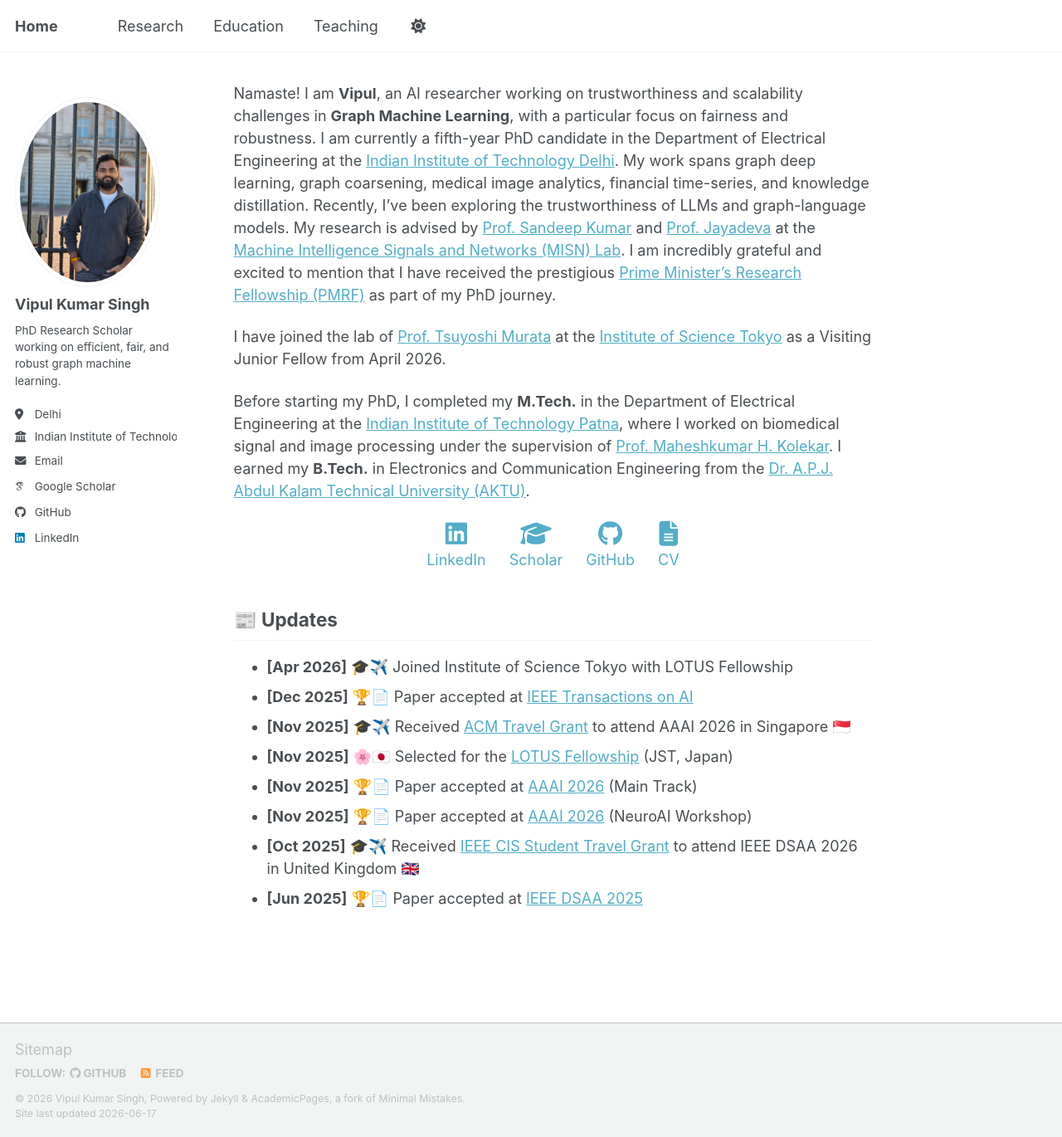
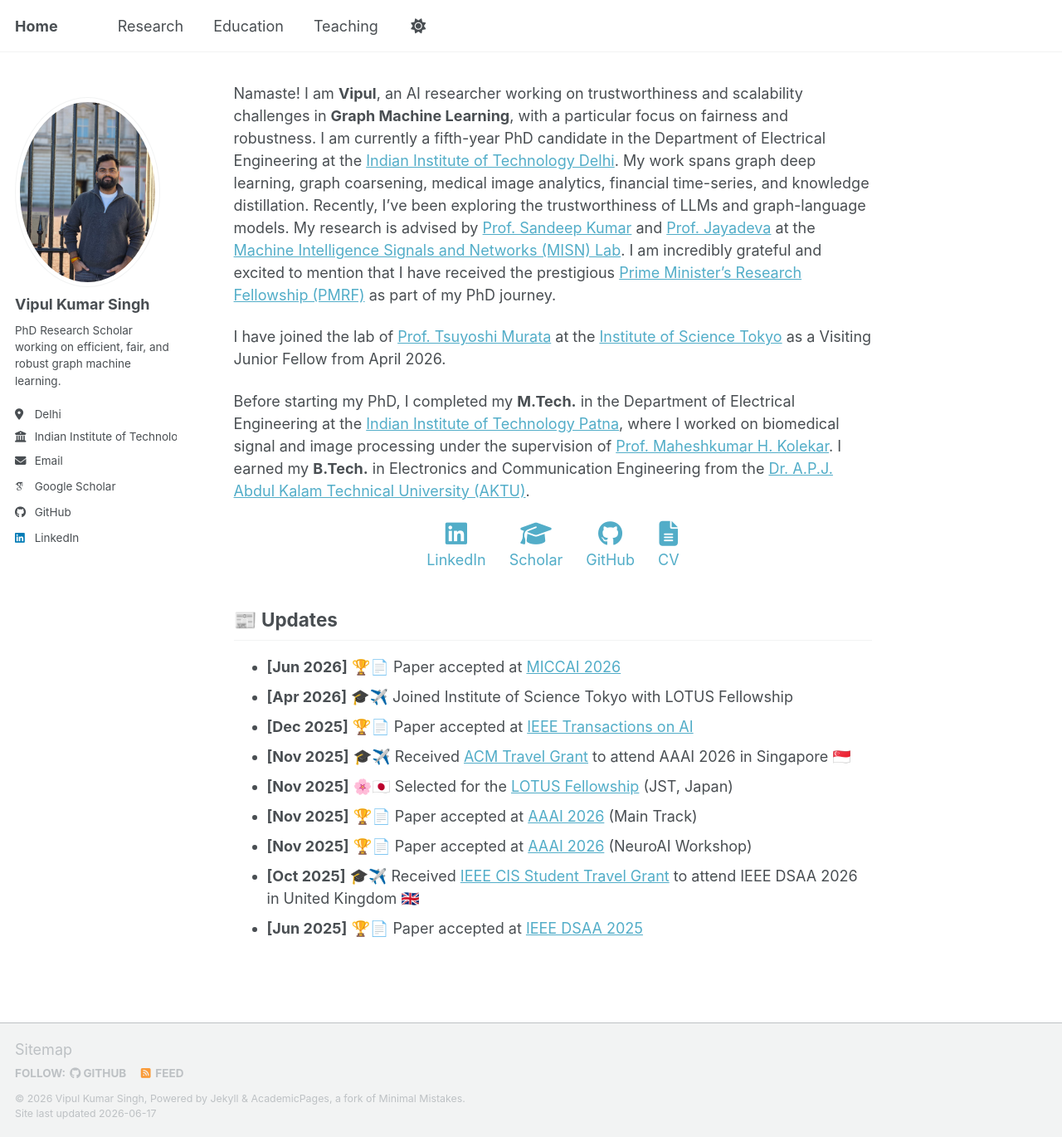
Before and after one commit to shashivipul/shashivipul.github.io, a Jekyll site: the page built from _pages/about.md, in a window 1280 px wide and 1370 px high. Shown: the whole window at 83% size. Built offline with Jekyll 4.4.1, drawn with Linux system fonts in a browser that asks for light colours; some web fonts are replaced; a script bundle is joined from its source files by our own code; library files that are not in the unit come from our copies.

Commit message:
Update about.md

```diff
--- a/_pages/about.md
+++ b/_pages/about.md
@@ -50,6 +50,7 @@
 
 
 ## 📰 Updates
+- **[Jun 2026]** 🏆📄 Paper accepted at [MICCAI 2026](https://conferences.miccai.org/2026/en/default.asp)
 - **[Apr 2026]** 🎓✈️ Joined Institute of Science Tokyo with LOTUS Fellowship
 - **[Dec 2025]** 🏆📄 Paper accepted at [IEEE Transactions on AI](https://cis.ieee.org/publications/ieee-transactions-on-artificial-intelligence)
 - **[Nov 2025]** 🎓✈️ Received [ACM Travel Grant](https://www.iarcs.org.in/activities/grants.php) to attend AAAI 2026 in Singapore 🇸🇬
```
